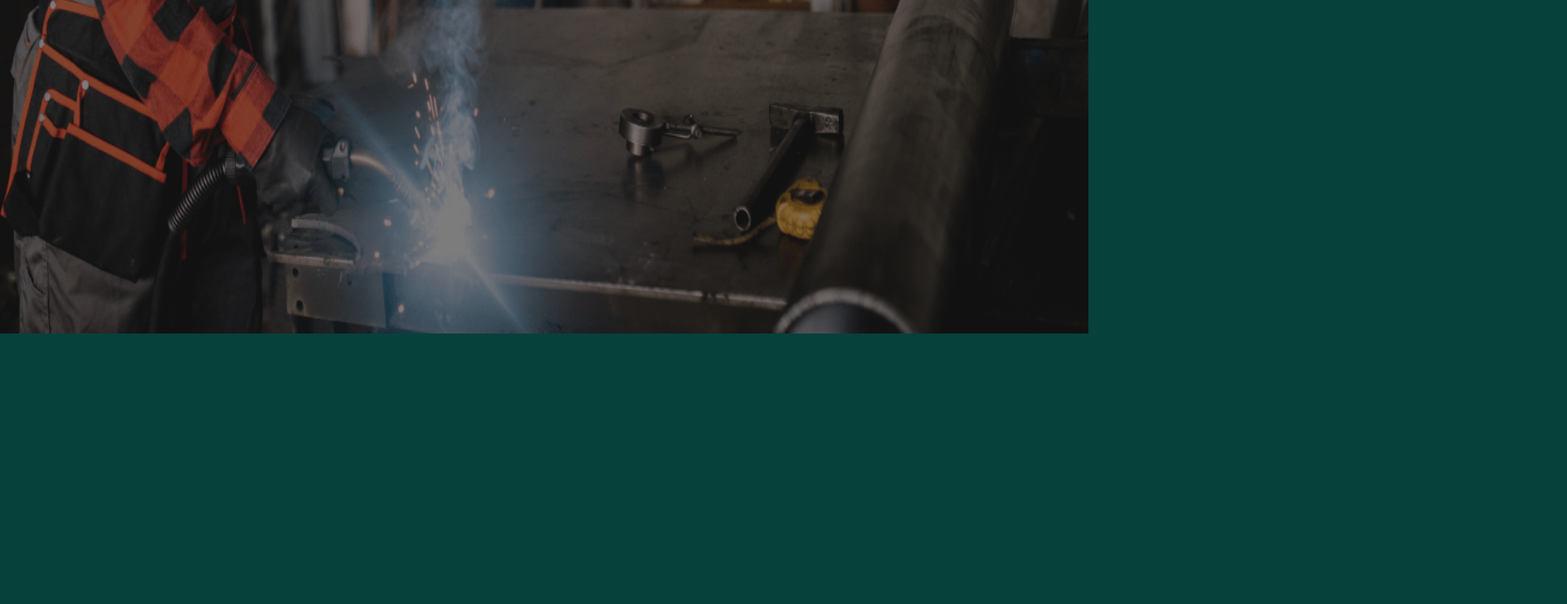
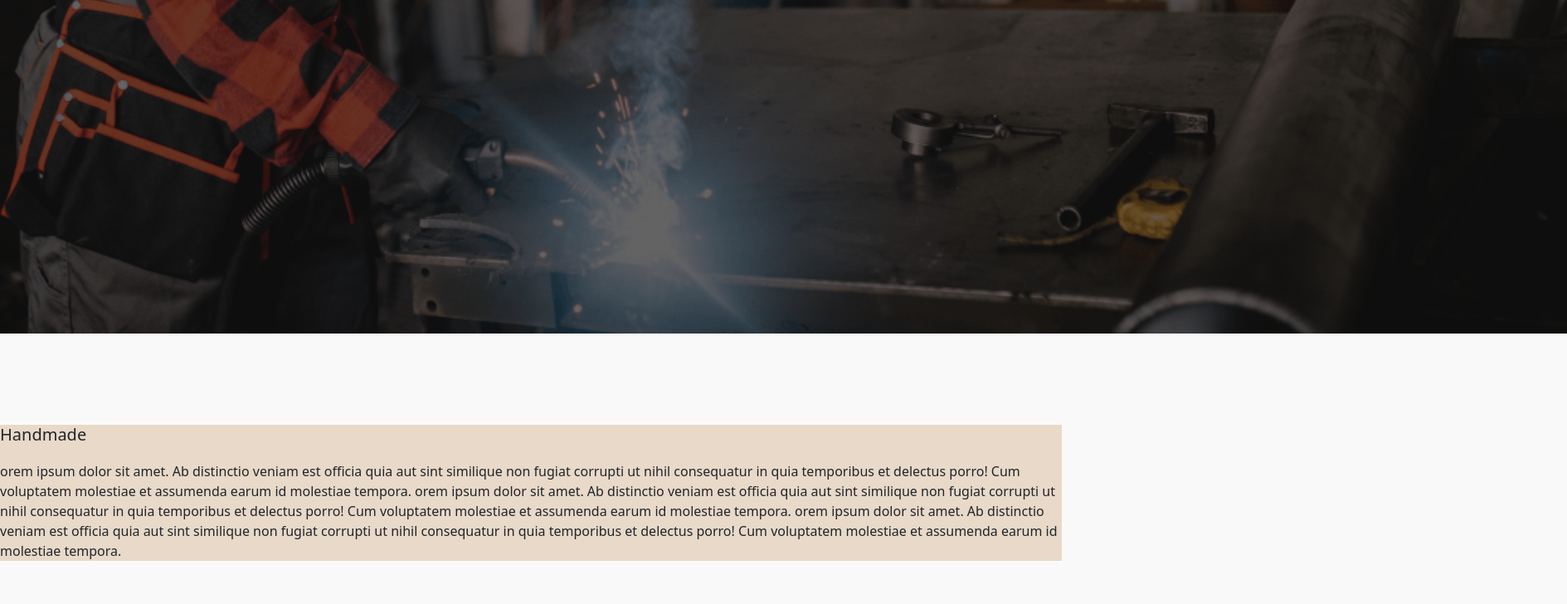
Before and after one commit to Laogaeth/Branfiluz, a website: page Website/Landingpage.html in a window 1280 px wide. Shown: the part 72-800 px from the top of the page at 83% size, 1889 px wide, since content can reach past the window. Drawn offline with nearby package versions, Linux system fonts and the light colour scheme; files that its build step writes are made by us from their sources.

Commit message:
refactor: Small clean up

```diff
--- a/Website/Landingpage.html
+++ b/Website/Landingpage.html
@@ -41,26 +41,47 @@
 
             <div class="brf-card-wrapper">
                 <div class="brf-card">
-                    Lorem ipsum dolor sit amet. Ab distinctio veniam est officia quia aut sint similique non
+                    <p>
+                        Lorem ipsum dolor sit amet. Ab distinctio veniam est officia quia aut sint similique non
                     fugiat corrupti ut nihil consequatur in quia temporibus et delectus porro!
                     Cum voluptatem molestiae et assumenda earum id molestiae tempora.
+                    </p>
                 </div>
 
                 <div class="brf-card">
-                    Lorem ipsum dolor sit amet. Ab distinctio veniam est officia quia aut sint similique non
+                    <p>
+                        Lorem ipsum dolor sit amet. Ab distinctio veniam est officia quia aut sint similique non
                     fugiat corrupti ut nihil consequatur in quia temporibus et delectus porro!
                     Cum voluptatem molestiae et assumenda earum id molestiae tempora.
+                    </p>
                 </div>
 
                 <div class="brf-card">
-                    Lorem ipsum dolor sit amet. Ab distinctio veniam est officia quia aut sint similique non
-                    fugiat corrupti ut nihil consequatur in quia temporibus et delectus porro!
-                    Cum voluptatem molestiae et assumenda earum id molestiae tempora.
+                    <p>Lorem ipsum dolor sit amet. Ab distinctio veniam est officia quia aut sint similique non
+                        fugiat corrupti ut nihil consequatur in quia temporibus et delectus porro!
+                        Cum voluptatem molestiae et assumenda earum id molestiae tempora.
+                    </p>
                 </div>
 
             </div>
+      </div>
 
+      <div class="brf-handmade">
+        <div class="brf-handmade-title">
+            <h5> Handmade </h5>
+        </div>
 
+        <div class="brf-handmade-content">
+            orem ipsum dolor sit amet. Ab distinctio veniam est officia quia aut sint similique non
+            fugiat corrupti ut nihil consequatur in quia temporibus et delectus porro!
+            Cum voluptatem molestiae et assumenda earum id molestiae tempora.
+            orem ipsum dolor sit amet. Ab distinctio veniam est officia quia aut sint similique non
+            fugiat corrupti ut nihil consequatur in quia temporibus et delectus porro!
+            Cum voluptatem molestiae et assumenda earum id molestiae tempora.
+            orem ipsum dolor sit amet. Ab distinctio veniam est officia quia aut sint similique non
+            fugiat corrupti ut nihil consequatur in quia temporibus et delectus porro!
+            Cum voluptatem molestiae et assumenda earum id molestiae tempora.
+        </div>
       </div>
 
 
--- a/scss/components/__components.scss
+++ b/scss/components/__components.scss
@@ -1,3 +1,4 @@
 @import "card";
 @import "navigation";
 @import "hero";
+@import "sections";
--- a/scss/components/_card.scss
+++ b/scss/components/_card.scss
@@ -6,6 +6,7 @@
         padding: var(--padding-m);
         z-index: var(--z-index-low);
         border-radius: var(--border-radius-base);
+        box-shadow: rgba(149, 157, 165, 0.2) 0px 8px 24px;
 
         &-wrapper{
             display: flex;
--- a/scss/components/_hero.scss
+++ b/scss/components/_hero.scss
@@ -5,9 +5,7 @@
 
             img{
                 height: 100%;
-                width: 100%;
-                filter: blur(4px);
-                filter: brightness(50%);
+                filter: brightness(40%);
                 transform: scale(1.05)
 
             }
--- /dev/null
+++ b/scss/components/_sections.scss
@@ -0,0 +1,15 @@
+.#{$prefix}{
+    &handmade{
+        margin-top: calc( var(--margin-top-l) *3);
+        background: var(--color-secondary);
+        display: flex;
+        flex-direction: column;
+        gap: var(--margin-base);
+
+            &title{
+                display: flex;
+                flex-direction: row-reverse;
+            }
+
+    }
+}
--- a/scss/foundations/structure/_structure.scss
+++ b/scss/foundations/structure/_structure.scss
@@ -5,5 +5,5 @@
 
 body{
     //overrides bootstrap native reboot css background
-    background: var(--color-primary) !important;
+    background: var(--color-neutral) !important;
 }
```
